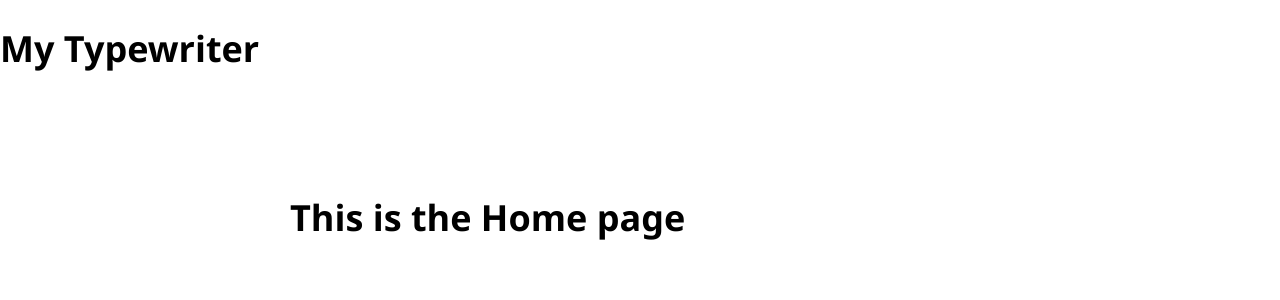
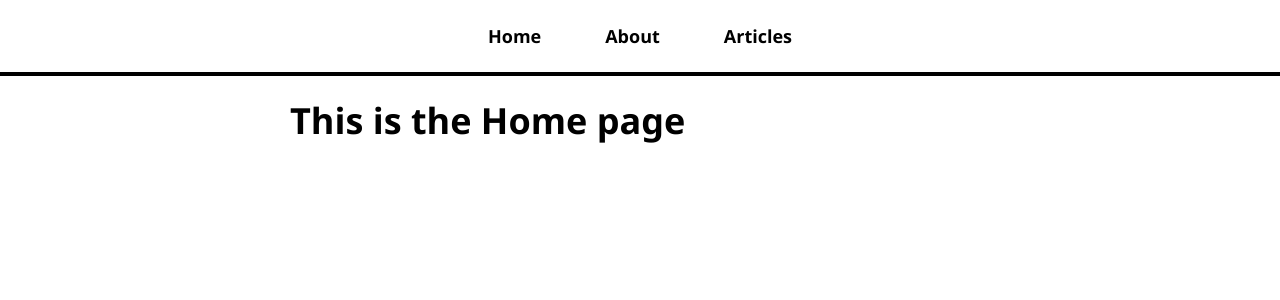
Before and after one commit to AidiRi/my-typewriter, a React (Create React App) app: page / in a window 1280 px wide. Shown: the top 300 px of the page. Built offline with nearby package versions, Linux system fonts and the light colour scheme.

Commit message:
Adding NavBar component

```diff
--- a/src/App.js
+++ b/src/App.js
@@ -1,5 +1,6 @@
 import './App.css';
 import { BrowserRouter, Routes, Route } from 'react-router-dom';
+import NavBar from './NavBar';
 import HomePage from './pages/HomePage';
 import AboutPage from './pages/AboutPage';
 import ArticlesListPage from './pages/ArticlesListPage';
@@ -9,7 +10,7 @@ function App() {
   return (
     <BrowserRouter>
       <div className="App">
-        <h1>My Typewriter</h1>
+        <NavBar />
         <div id="page-body">
           <Routes>
             <Route path="/" element={<HomePage />} />
```
